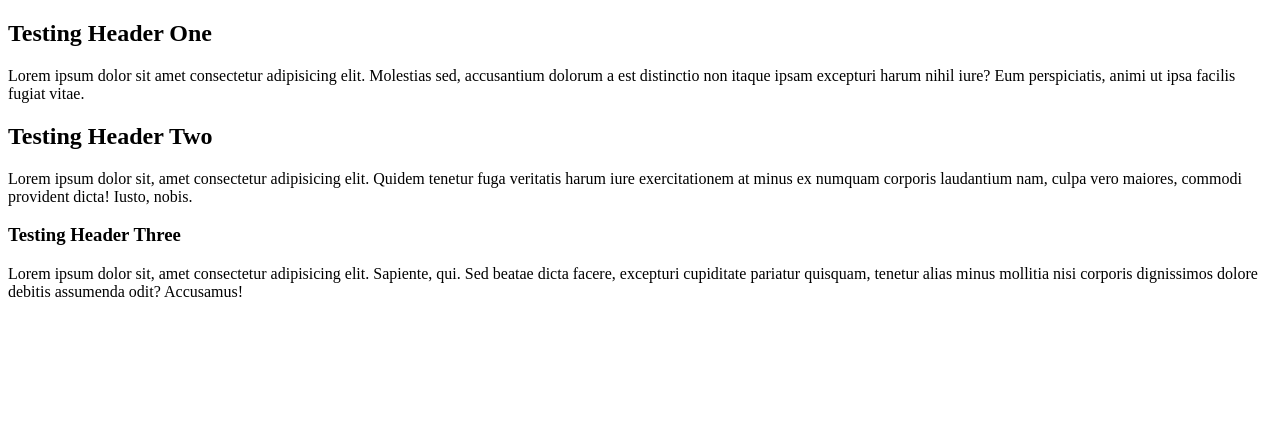
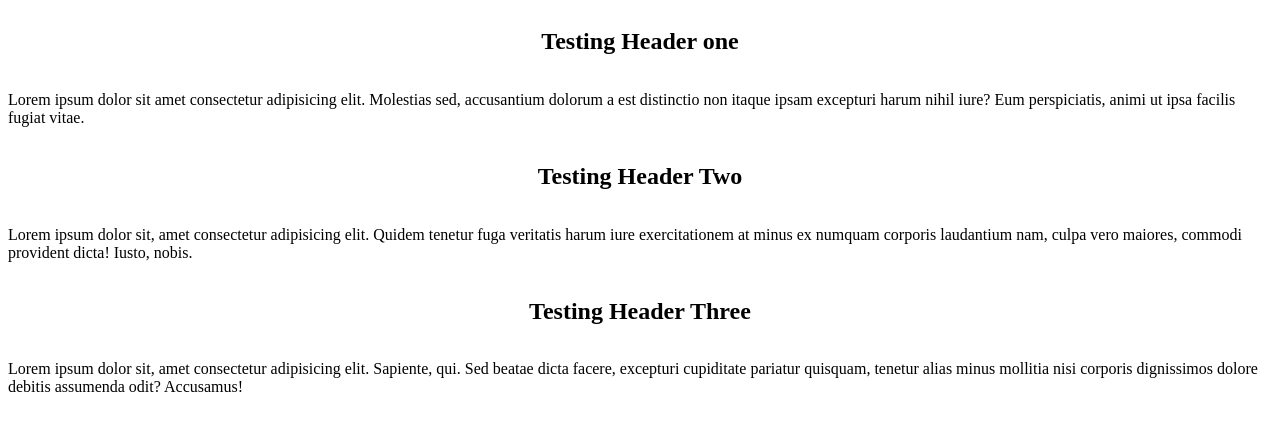
Before and after one commit to Recruitme-co/demo-repository, a website: page index.html in a window 1280 px wide. Drawn offline with Linux system fonts and the light colour scheme.

Commit message:
Add a new stylesheet to the project

```diff
--- a/index.html
+++ b/index.html
@@ -4,6 +4,7 @@
   <head>
     <meta charset="UTF-8" />
     <meta name="viewport" content="width=device-width, initial-scale=1.0" />
+    <link rel="stylesheet" href="style.css">
     <title>test-run</title>
   </head>
 
@@ -12,29 +13,33 @@
     <main>
       <!-- First section with header and paragraph -->
       <section>
-        <h1>Testing Header One</h1>
+        <div id="header">
+          <h1>Testing Header one</h1>
+        </div>
         <p>
-          Lorem ipsum dolor sit amet consectetur adipisicing elit. Molestias
-          sed, accusantium dolorum a est distinctio non itaque ipsam excepturi
-          harum nihil iure? Eum perspiciatis, animi ut ipsa facilis fugiat
-          vitae.
+          Lorem ipsum dolor sit amet consectetur adipisicing elit. Molestias sed,
+          accusantium dolorum a est distinctio non itaque ipsam excepturi harum
+          nihil iure? Eum perspiciatis, animi ut ipsa facilis fugiat vitae.
         </p>
       </section>
 
-      <!-- Second section with header and paragraph -->
       <section>
-        <h2>Testing Header Two</h2>
+        <div id="header">
+          <h1>Testing Header Two</h1>
+        </div>
         <p>
-          Lorem ipsum dolor sit, amet consectetur adipisicing elit. Quidem
-          tenetur fuga veritatis harum iure exercitationem at minus ex numquam
-          corporis laudantium nam, culpa vero maiores, commodi provident dicta!
-          Iusto, nobis.
+          Lorem ipsum dolor sit, amet consectetur adipisicing elit. Quidem tenetur
+          fuga veritatis harum iure exercitationem at minus ex numquam corporis
+          laudantium nam, culpa vero maiores, commodi provident dicta! Iusto,
+          nobis.
         </p>
       </section>
 
       <!-- Third section with header and paragraph -->
       <section>
-        <h3>Testing Header Three</h3>
+        <div id="header">
+          <h1>Testing Header Three</h1>
+        </div>
         <p>
           Lorem ipsum dolor sit, amet consectetur adipisicing elit. Sapiente,
           qui. Sed beatae dicta facere, excepturi cupiditate pariatur quisquam,
--- /dev/null
+++ b/style.css
@@ -0,0 +1,5 @@
+#header{
+    text-align: center;
+    display: flex;
+    justify-content: center;
+}
```
